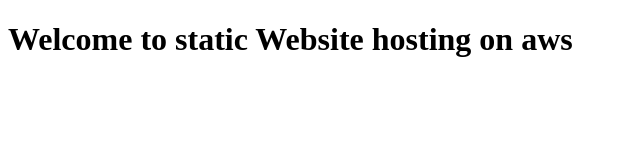
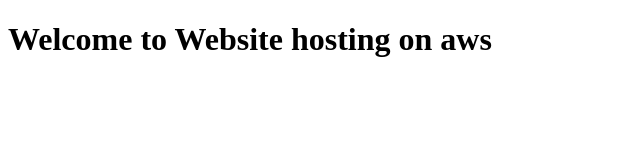
Before and after one commit to ajaybmishra37/learn, a plain HTML site: page index.html in a window 1280 px wide. Shown: the whole page, without its empty margins (0-640 px from the left). Drawn offline with Linux system fonts and the light colour scheme.

Commit message:
added files

```diff
--- a/index.html
+++ b/index.html
@@ -3,7 +3,7 @@
 <html>
 <body>
 
-<h1>Welcome to static Website hosting on aws</h1>
+<h1>Welcome to Website hosting on aws</h1>
 
 </body>
 </html>
```
